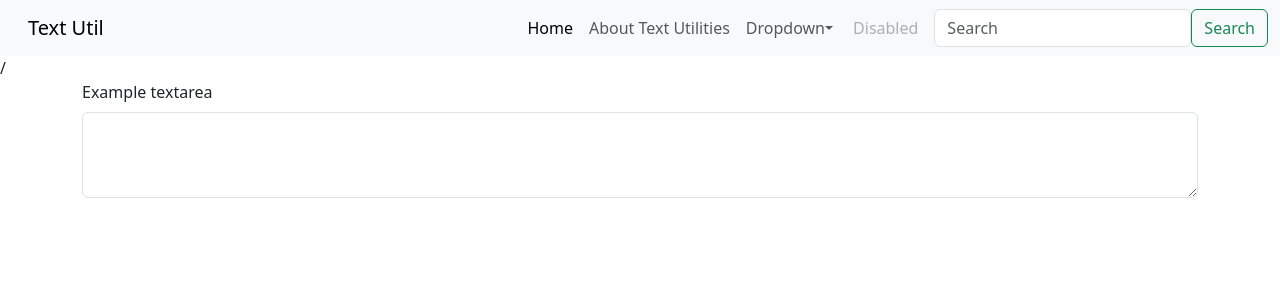
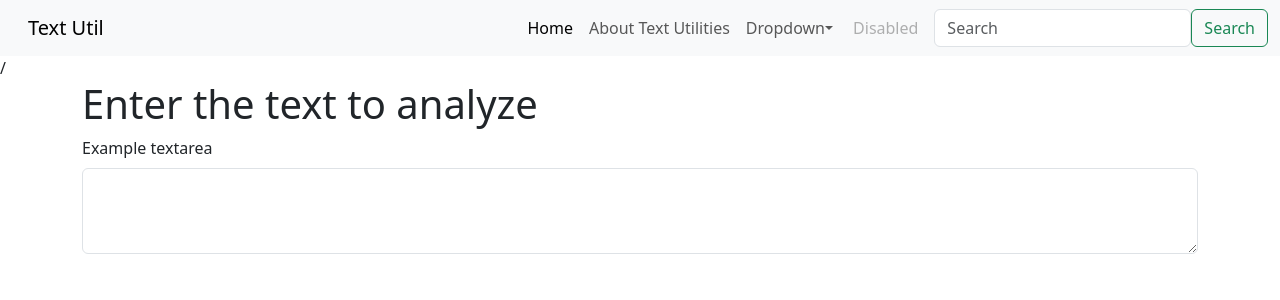
Before and after one commit to kwrdivyaraj100/textutils_react, a React (Create React App) app: page / in a window 1280 px wide. Shown: the top 300 px of the page. Built offline with nearby package versions, Linux system fonts and the light colour scheme.

Commit message:
Sending heading via props

```diff
--- a/src/App.jsx
+++ b/src/App.jsx
@@ -6,7 +6,7 @@ function App() {
     <>
      <Navbar title = "Text Util" about = "About Text Utilities" />/
     <div className="container">
-      <TextForm/>
+      <TextForm heading="Enter the text to analyze"/>
     </div>
     </>
   )
--- a/src/components/TextForm.jsx
+++ b/src/components/TextForm.jsx
@@ -1,8 +1,9 @@
 import React from 'react'
 
-function TextForm() {
+function TextForm(props) {
   return (
     <>
+    <h1>{props.heading}</h1>
     <div className='mb-3'>
         <label htmlFor='myBox' className='form-label'>Example textarea</label>
         <textarea className='form-control' id='myBox' rows="3"></textarea>
```
